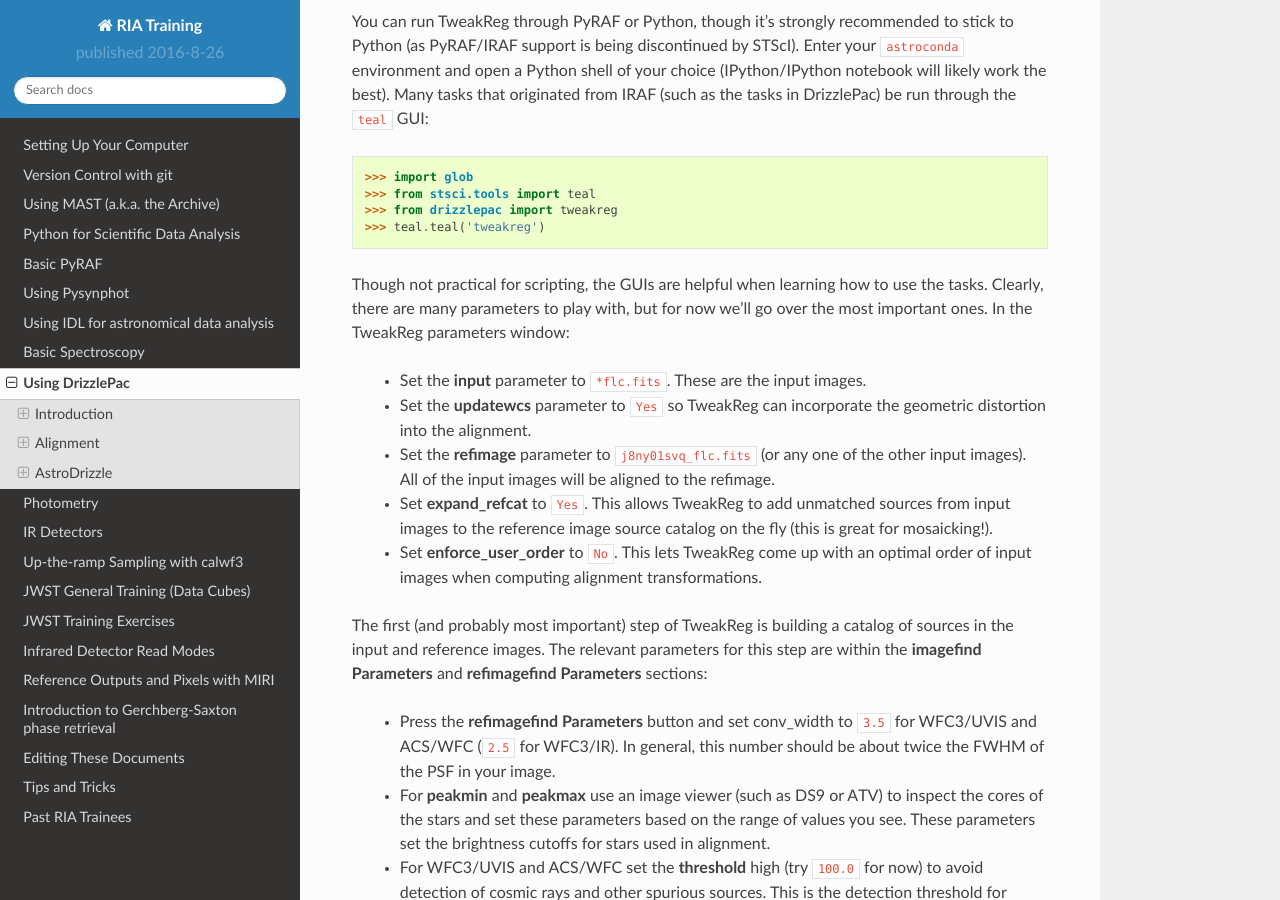
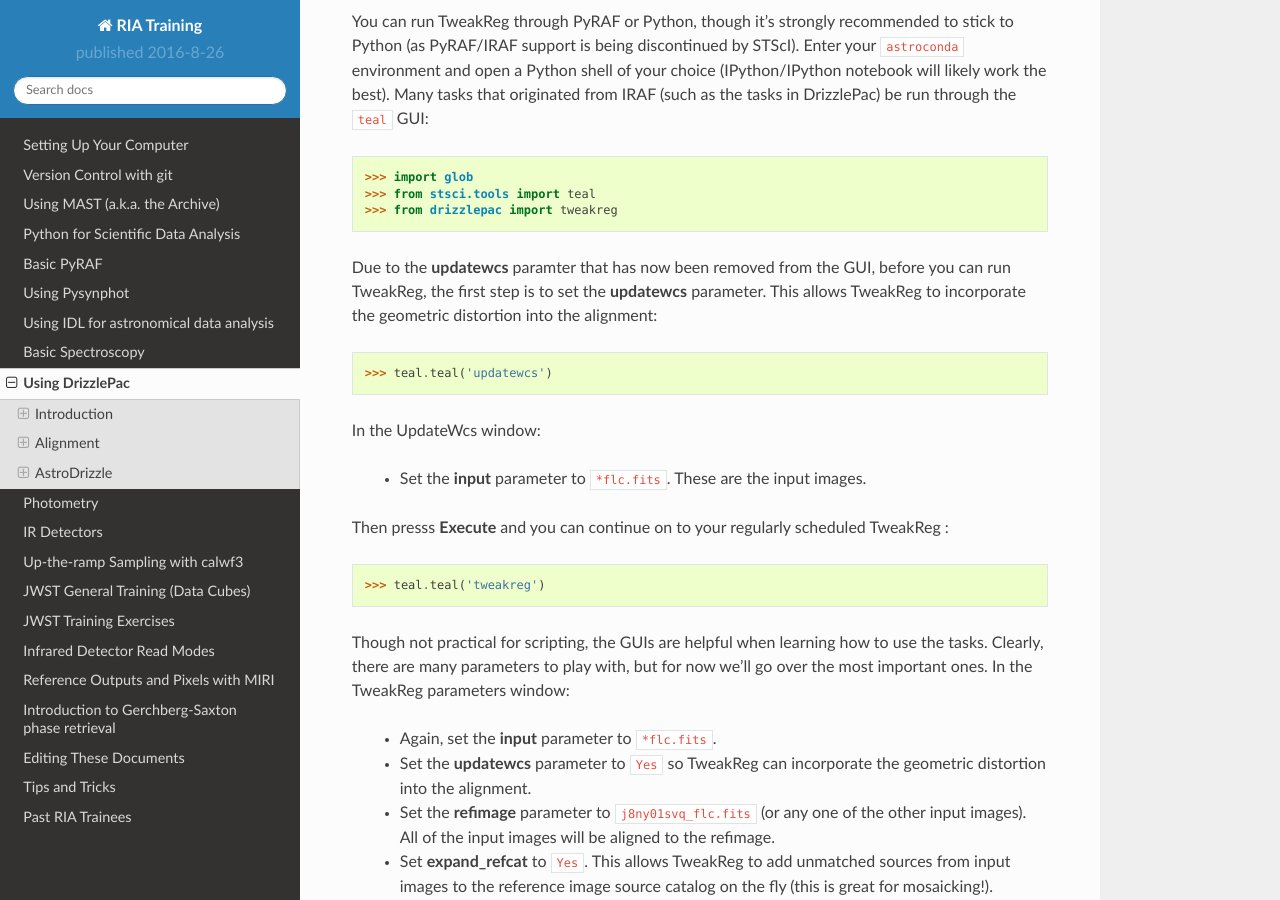
Before and after one commit to staceybright/training-library, a Sphinx documentation site: the page built from source/drizzle.txt, in a window 1280 px wide and 900 px high, scrolled down 5265 px. Built offline with Sphinx 7.4.7 and the Read the Docs theme 2.0.0, drawn with Linux system fonts in a browser that asks for light colours.

Commit message:
The updatewcs button no longer exists...

```diff
--- a/source/drizzle.txt
+++ b/source/drizzle.txt
@@ -139,11 +139,24 @@ You can run TweakReg through PyRAF or Python, though it's strongly recommended t
 >>> import glob
 >>> from stsci.tools import teal
 >>> from drizzlepac import tweakreg
+
+Due to the **updatewcs** paramter that has now been removed from the GUI, before
+you can run TweakReg, the first step is to set the **updatewcs** parameter. This
+allows TweakReg to incorporate the geometric distortion into the alignment:
+
+>>> teal.teal('updatewcs')
+
+In the UpdateWcs window:
+
+    * Set the **input** parameter to ``*flc.fits``. These are the input images.
+
+Then presss **Execute** and you can continue on to your regularly scheduled TweakReg :
+
 >>> teal.teal('tweakreg')
 
 Though not practical for scripting, the GUIs are helpful when learning how to use the tasks.  Clearly, there are many parameters to play with, but for now we'll go over the most important ones.  In the TweakReg parameters window:
 
-    * Set the **input** parameter to ``*flc.fits``.  These are the input images.
+    * Again, set the **input** parameter to ``*flc.fits``.
     * Set the **updatewcs** parameter to ``Yes`` so TweakReg can incorporate the geometric distortion into the alignment.
     * Set the **refimage** parameter to ``j8ny01svq_flc.fits`` (or any one of the other input images).  All of the input images will be aligned to the refimage.
     * Set **expand_refcat** to ``Yes``.  This allows TweakReg to add unmatched sources from input images to the reference image source catalog on the fly (this is great for mosaicking!).
```
